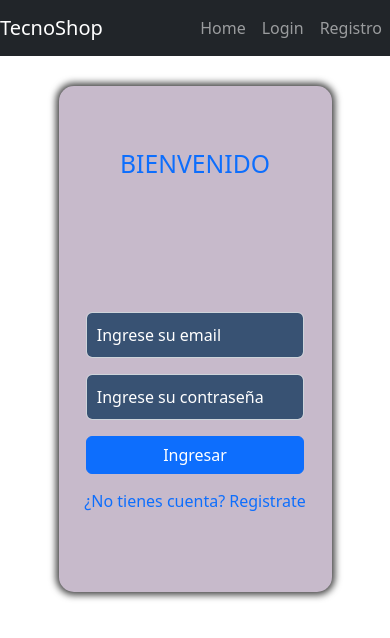
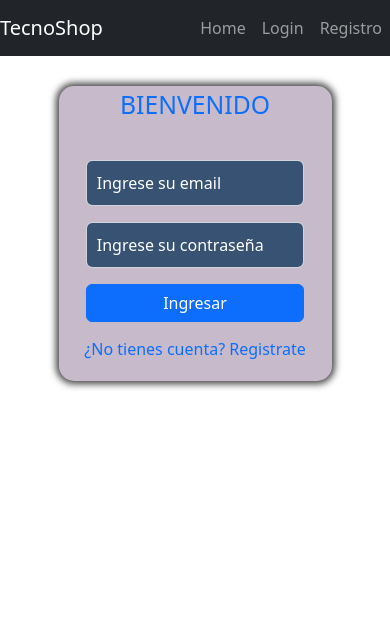
Before and after one commit to Eric9516/Tecno-Shop, a React (Create React App) app: page /login in a window 390 px wide. Shown: the top 638 px of the page. Built offline with nearby package versions, Linux system fonts and the light colour scheme.

Commit message:
adaptaciones responsive login

```diff
--- a/src/styles/login.js
+++ b/src/styles/login.js
@@ -36,6 +36,9 @@ export const Div = styled.div`
     @media screen and (max-width: 300px) {
         width: 85%;
         height: 60vh;
+    }
+    @media screen and (min-height: 700px) {
+        height: 35vh;
     }
 `;
 
```
